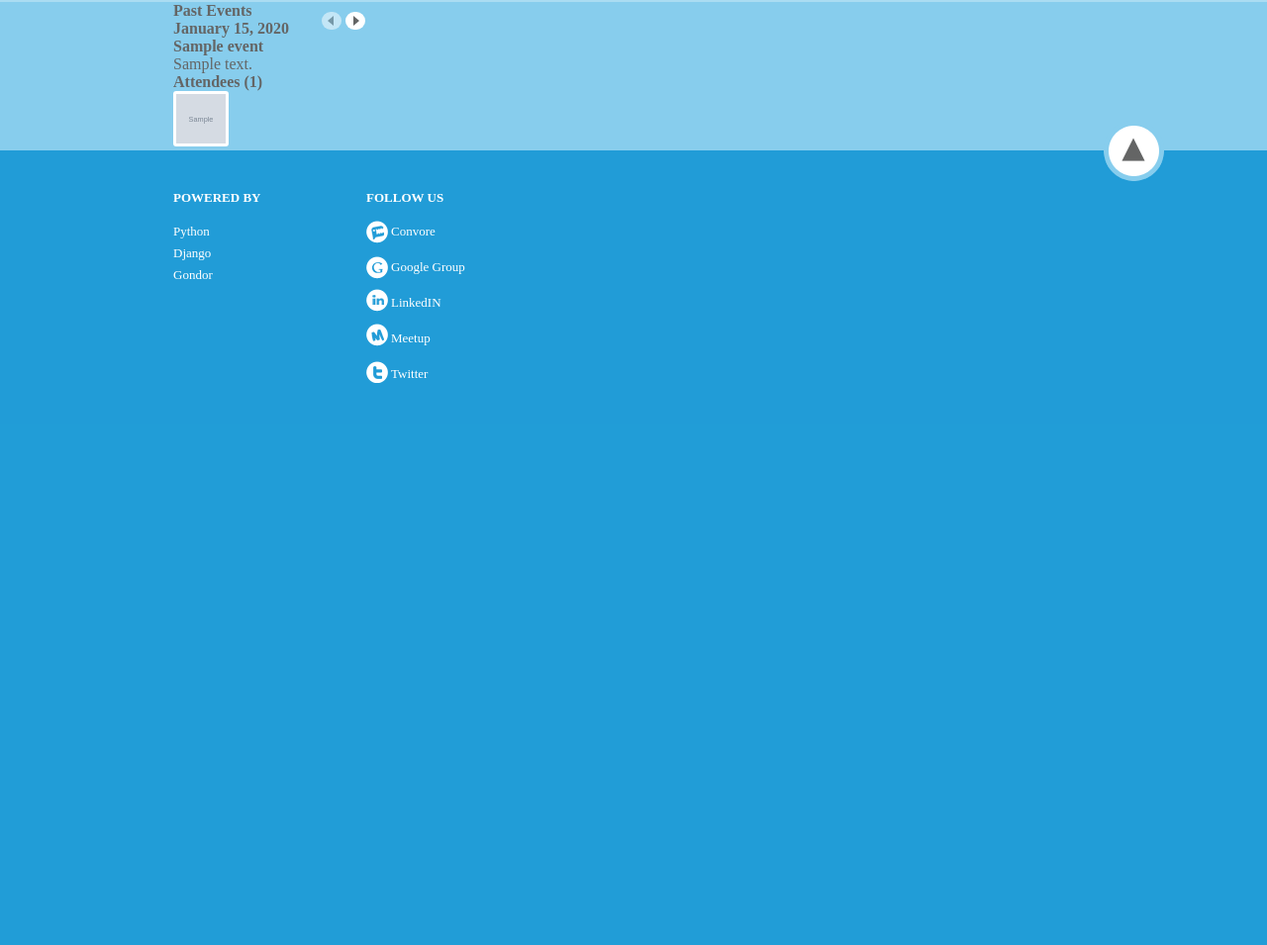
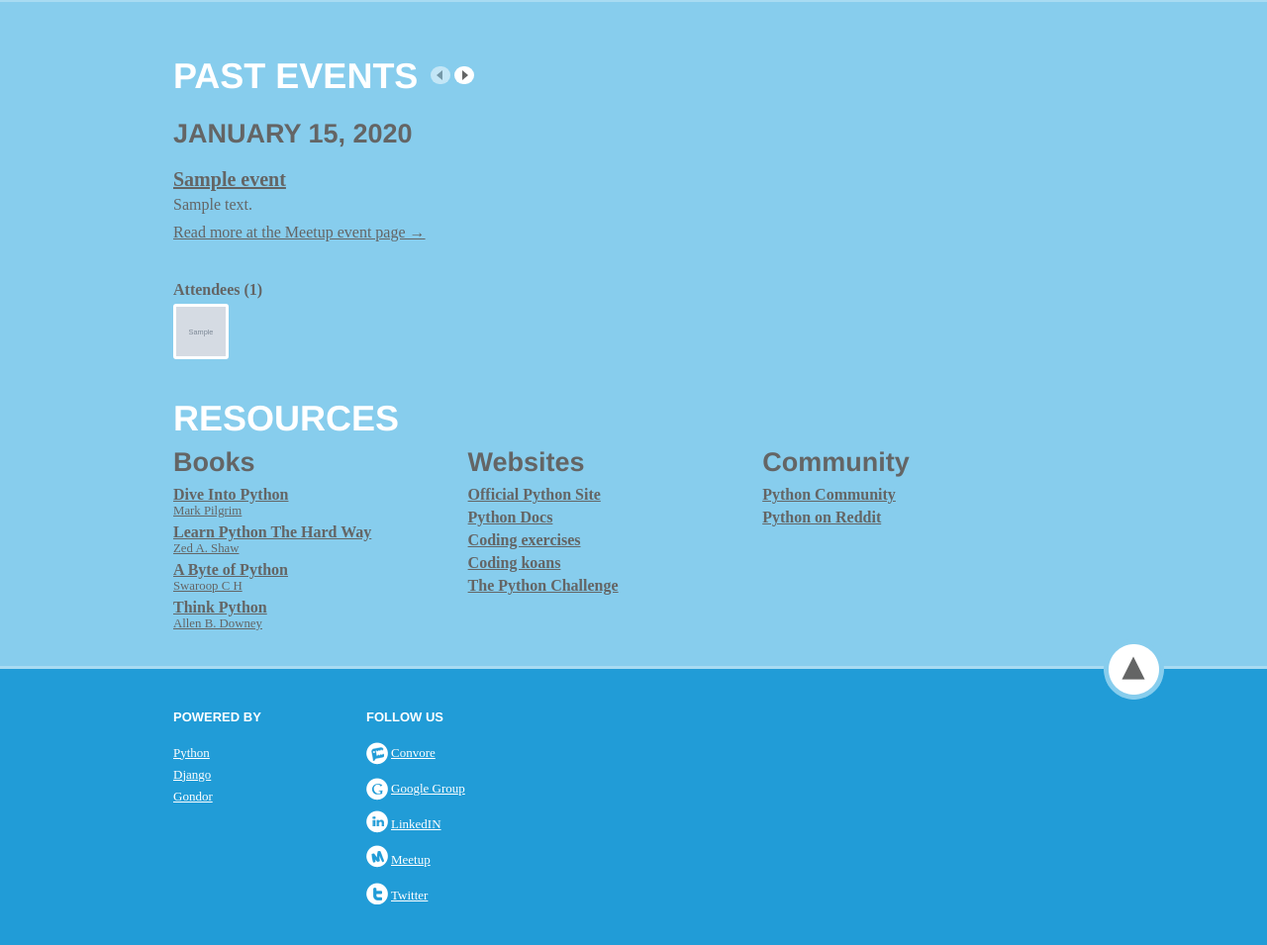
Before and after one commit to pythonkc/pythonkc-com, a Django app: template pythonkc_site/templates/index.html in a window 1280 px wide. Shown: the part 413-1368 px from the top of the page at 99% size. Before the commit the page ends 800 px from the top, so only its background shows below. Run offline with Django 3.2, Linux system fonts and the light colour scheme; the template is opened without the code that fills it: most values are stand-ins (such as "Sample title", 1, 10 or a date in 2020); grey boxes marked "Sample" are stand-in pictures; some libraries are stand-ins or nearby versions.

Commit message:
externalized the js. Added in the resources section. Truncated the event description and added in links to the meetup event pages

```diff
--- /dev/null
+++ b/pythonkc_site/static/pykc.js
@@ -0,0 +1,66 @@
+var pykc = window.pykc = pykc || {};
+pykc.map;
+
+pykc.mapInit = function(lat,lon) {
+    var latlng = new google.maps.LatLng(lat,lon);
+    var opts = {
+        zoom: 14,
+        center: latlng,
+        mapTypeId: google.maps.MapTypeId.ROADMAP
+    };
+    this.map = new google.maps.Map(document.getElementById("map_canvas"), opts);
+    var venue = new google.maps.Marker({
+        position: latlng,
+        map: this.map
+    });
+}
+
+pykc.resizeMap = function(){
+    this.$mapHolder = this.$mapHolder || $("#map_canvas");
+    this.$mapHolder.width( this.$mapHolder.parent().width()/2);
+    google.maps.event.trigger(this.map, 'resize');
+}
+
+pykc.$slides = $('#evt-wrapper').children();
+pykc.slideNum = 0;
+
+pykc.onPrev = function(e){
+    var $ele = pykc.$slides.eq(pykc.slideNum-1);
+    var eloffset = $ele.position().left;
+    e.preventDefault();
+    if (pykc.slideNum === 0) return;
+    eloffset === 0 ?
+        pykc.$slides.parent().animate({left: 0}) :
+        pykc.$slides.parent().animate({left: '+='+eloffset})
+    pykc.slideNum --;
+    pykc.checkButtons('prev');
+}
+
+pykc.onNext = function(e){
+    e.preventDefault();
+    if (pykc.slideNum === pykc.$slides.length-1) return;
+    var $ele = pykc.$slides.eq(pykc.slideNum+1);
+    var eloffset = $ele.position().left;
+    pykc.$slides.parent().animate({left: -eloffset});
+    pykc.slideNum ++;
+    pykc.checkButtons('next');
+}
+
+pykc.checkButtons = function(id){
+    if ( pykc.slideNum === 0 || pykc.slideNum === pykc.$slides.length-1) {
+        $('#'+id).addClass('disabled');
+    }else{
+        $('.btn-control').removeClass('disabled');
+    }
+}
+
+pykc.init = function(lat,lon){
+    $('.top').click(function(e){
+        e.preventDefault();
+        $('html, body').animate({scrollTop: 0}, 300);
+    });
+    $('#prev').click(pykc.onPrev);
+    $('#next').click(pykc.onNext);
+    this.mapInit(lat,lon);
+    this.resizeMap();
+}
--- a/pythonkc_site/static/screen.css
+++ b/pythonkc_site/static/screen.css
@@ -34,8 +34,12 @@ table { border-collapse: collapse; border-spacing: 0; }
 hr { display: block; height: 1px; border: 0; border-top: 1px solid #ccc; margin: 1em 0; padding: 0; }
 textarea, input { border: 1px solid #ddd; background: #FFFFFF; font-weight: normal; color: #333; font-size: 13px; }
 ul, li { list-style: none; }
-a { text-decoration: none; }
-a:hover { text-decoration: underline; }
+a { text-decoration: none; color:#646565; text-decoration: underline;}
+a:hover { text-decoration: none; }
+.clearfix:after { content: "."; display: block; height: 0; clear: both; visibility: hidden; }
+.clearfix { display: inline-block; }
+* html .clearfix { height: 1%; }
+.clearfix { display: block; }
 
 html { height: 100%; background: #87cded; }
 body {
@@ -56,11 +60,18 @@ header[role="banner"]{ height: 145px; background: url(logo.png) center center no
     overflow: hidden;
 }
 
-
+section h1{
+    color: #ffffff;
+    font:bold 36px/1.4 'Helvetica Neue', Arial, Helvetica;
+    text-transform: uppercase;
+}
+h3{
+    margin-bottom: 5px;
+}
 .next-meeting {
     background-color: white;
-    border-top: 3px solid #abdcf2;
-    border-bottom: 3px solid #abdcf2;
+    border-top: 3px solid #a8dbf2;
+    border-bottom: 3px solid #a8dbf2;
 }
 
 .next-meeting .details {
@@ -71,6 +82,7 @@ header[role="banner"]{ height: 145px; background: url(logo.png) center center no
 .next-meeting h1 {
     font-size: 44px;
     line-height: 30px;
+    color: #646565;
 }
 
 .next-meeting h2 {
@@ -92,6 +104,19 @@ header[role="banner"]{ height: 145px; background: url(logo.png) center center no
     position: absolute;
     padding-left: 10px;
 }
+#past-meetups{
+    padding-top: 50px;
+}
+.past-event h1{
+    font-size: 27px;
+    color: #646565;
+    margin: 15px 0;
+}
+.past-event h2{
+    font-size: 20px;
+    color: #646565;
+    margin-bottom: 5px;
+}
 
 footer {
     color: #FFFFFF;
@@ -99,10 +124,13 @@ footer {
     font-size: 13px;
     padding: 40px 0;
     position: relative;
+    border-top: 3px solid #a8dbf2;
 }
 
 footer h1 {
     margin-bottom: 15px;
+    font-size: 13px;
+
 }
 
 footer a.top {
@@ -162,8 +190,8 @@ article.past-event{
 }
 .slider-controls {
     position: absolute;
-    top: 10px;
-    left: 165px;
+    top: 15px;
+    left: 275px;
     z-index: 10;
 }
 .btn-control { display: inline-block;
@@ -193,7 +221,8 @@ article.past-event{
     background-size: 50px 50px;
     background-position: top center;
     background-repeat: no-repeat;
-    display: inline-block;
+    float: left;
+    margin: 0 5px 5px 0;
     height: 50px;
     width: 50px;
     border: 3px solid white;
@@ -202,3 +231,36 @@ article.past-event{
     -o-border-radius: 3px;
     border-radius: 3px;
 }
+
+.attendees{
+    margin-top: 30px;
+}
+.read-more{
+    display: inline-block;
+    margin: 10px 0;
+}
+section.resources{
+    padding: 30px 0;
+}
+.resources article {
+    -webkit-box-sizing: border-box;
+    -moz-box-sizing: border-box;
+    -o-box-sizing: border-box;
+    -ms-box-sizing: border-box;
+    box-sizing: border-box;
+    width: 32%;
+    float:left;
+    vertical-align: top;
+}
+.resources article h1{
+    text-transform: none;
+    color: #646565;
+    font-size: 27px;
+}
+.resources li { margin: 5px 0;}
+.resources a { font-weight: bold;}
+.author{
+    display: block;
+    font-weight: normal;
+    font-size: 80%;
+}
--- a/pythonkc_site/templates/index.html
+++ b/pythonkc_site/templates/index.html
@@ -25,7 +25,7 @@
             </time>
           </header>
       <h2>{{ next_event.name|safe }}</h2>
-      {% if next_event.venue.id %}<address>{{ next_event.venue.name }} // {{ next_event.venue.address1 }}{% if next_event.venue.address2 %}, {{ next_event.venue.address2 }}{% endif %} // {{ next_event.venue.city }}, {{ next_event.venue.state }} {{ next_event.venue.zip }}</address>{% else %}Venue TBD{% endif %}
+      {% if next_event.venue.id %}<address>{{ next_event.venue.name }}{% if next_event.venue.address1 %} // {{ next_event.venue.address1 }}{% if next_event.venue.address2 %}, {{ next_event.venue.address2 }}{% endif %}{% endif %} // {{ next_event.venue.city }}, {{ next_event.venue.state }} {{ next_event.venue.zip }}</address>{% else %}Venue TBD{% endif %}
       {% if next_event.description %}<p class="description">{{ next_event.description|safe }}</p>{% endif %}
       <p class="rsvp">RSVP at <a href="{{ next_event.event_url }}"><img src="{{ STATIC_URL }}meetup-logo.gif" alt="PythonKC Meetup RSVP for {{ next_event.name|safe }}"></a></p>
       </div>
@@ -48,9 +48,12 @@
           <h1><time datetime>{{ event.time|date:"F j, Y" }}</time></h1>
         </header>
 
-      <h2>{{ event.name|safe }}</h2>
-      <p>{{ event.description|safe }}</p>
-      <div class="attendees">
+      <h2><a href="{{ event.event_url }}">{{ event.name|safe }}</a></h2>
+      {% if event.description %}
+      <p>{{ event.description|safe|truncatewords_html:25 }}</p>
+      {% endif %}
+      <a href="{{ event.event_url }}" class="read-more">Read more at the Meetup event page &rarr;</a>
+      <div class="attendees clearfix">
           <h3>Attendees ({{event.attendees|length}})</h3>
           {% for attendee in event.attendees %}
           {% if attendee.photo.thumb_url %}
@@ -63,7 +66,37 @@
     </div>
     </div>
   </section>
-
+  <section class="resources clearfix">
+    <div class="wrap">
+      <h1>Resources</h1>
+      <article>
+      <h1>Books</h1>
+      <ul class="resources">
+        <li><a href="http://www.diveintopython.org/"> Dive Into Python <span class="author">Mark Pilgrim</span></a></li>
+        <li><a href="http://learnpythonthehardway.org/">Learn Python The Hard Way <span class="author">Zed A. Shaw</span></a></li>
+        <li><a href="http://www.swaroopch.com/notes/Python">A Byte of Python <span class="author">Swaroop C H</span></a></li>
+        <li><a href="http://greenteapress.com/thinkpython/thinkpython.html">Think Python <span class="author">Allen B. Downey</span></a></li>
+      </ul>
+      </article>
+      <article>
+      <h1>Websites</h1>
+      <ul class="resources">
+        <li><a href="http://python.org/">Official Python Site</a></li>
+        <li><a href="http://docs.python.org">Python Docs</a></li>
+        <li><a href="http://codingbat.com/python">Coding exercises</a></li>
+        <li><a href="https://github.com/gregmalcolm/python_koans">Coding koans</a></li>
+        <li><a href="http://www.pythonchallenge.com/">The Python Challenge</a></li>
+      </ul>
+      </article>
+      <article>
+      <h1>Community</h1>
+      <ul class="resources">
+        <li><a href="http://www.python.org/community/">Python Community</a></li>
+        <li><a href="http://reddit.com/r/python/">Python on Reddit</a></li>
+      </ul>
+      </article>
+    </div>
+  </section>
   <footer>
     <a class="top">Back to the top</a>
       <div class="wrap">
@@ -102,76 +135,11 @@
   </div>
   <script type="text/javascript" src="http://maps.googleapis.com/maps/api/js?sensor=false"></script>
   <script src="https://ajax.googleapis.com/ajax/libs/jquery/1.6.2/jquery.min.js" type="text/javascript" charset="utf-8"></script>
+  <script src="{{ STATIC_URL }}pykc.js" type="text/javascript" charset="utf-8"></script>
   <script type="text/javascript" charset="utf-8">
-    var pykc = window.pykc = pykc || {};
-    pykc.map;
-
-    pykc.mapInit = function() {
-      var latlng = new google.maps.LatLng({{ next_event.venue.lat|default:past_events.0.venue.lat|default:-34.397 }}, {{ next_event.venue.lon|default:past_events.0.venue.lon|default:150.644 }});
-      var opts = {
-        zoom: 8,
-        center: latlng,
-        mapTypeId: google.maps.MapTypeId.ROADMAP
-      };
-      this.map = new google.maps.Map(document.getElementById("map_canvas"), opts);
-      var venue = new google.maps.Marker({
-        position: latlng,
-        map: this.map,
-        title:'{{ next_events.venue }}'
-      });
-    }
-
-    pykc.resizeMap = function(){
-      this.$mapHolder = this.$mapHolder || $("#map_canvas");
-      this.$mapHolder.width( this.$mapHolder.parent().width()/2);
-      google.maps.event.trigger(this.map, 'resize');
-    }
-
-    pykc.$slides = $('#evt-wrapper').children();
-    pykc.slideNum = 0;
-
-    pykc.onPrev = function(e){
-        var $ele = pykc.$slides.eq(pykc.slideNum-1);
-        var eloffset = $ele.position().left;
-        e.preventDefault();
-        if (pykc.slideNum === 0) return;
-        eloffset === 0 ?
-            pykc.$slides.parent().animate({left: 0}) :
-            pykc.$slides.parent().animate({left: '+='+eloffset})
-        pykc.slideNum --;
-        pykc.checkButtons('prev');
-    }
-
-    pykc.onNext = function(e){
-        e.preventDefault();
-        if (pykc.slideNum === pykc.$slides.length-1) return;
-        var $ele = pykc.$slides.eq(pykc.slideNum+1);
-        var eloffset = $ele.position().left;
-        pykc.$slides.parent().animate({left: -eloffset});
-        pykc.slideNum ++;
-        pykc.checkButtons('next');
-    }
-
-    pykc.checkButtons = function(id){
-        if ( pykc.slideNum === 0 || pykc.slideNum === pykc.$slides.length-1) {
-            $('#'+id).addClass('disabled');
-        }else{
-            $('.btn-control').removeClass('disabled');
-        }
-    }
-
-    pykc.init = function(){
-      $('.top').click(function(e){
-        e.preventDefault();
-        $('html, body').animate({scrollTop: 0}, 300);
-      });
-      $('#prev').click(pykc.onPrev);
-      $('#next').click(pykc.onNext);
-      this.mapInit();
-      this.resizeMap()
-    }
-
-    $(function(){ pykc.init(); });
+    $(function(){
+        pykc.init( {{ next_event.venue.lat|default:past_events.0.venue.lat|default:-34.397 }}, {{ next_event.venue.lon|default:past_events.0.venue.lon|default:150.644 }});
+        });
   </script>
 </body>
 </html>
```
